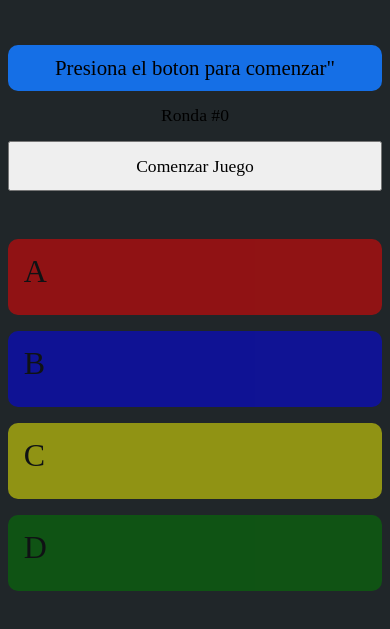
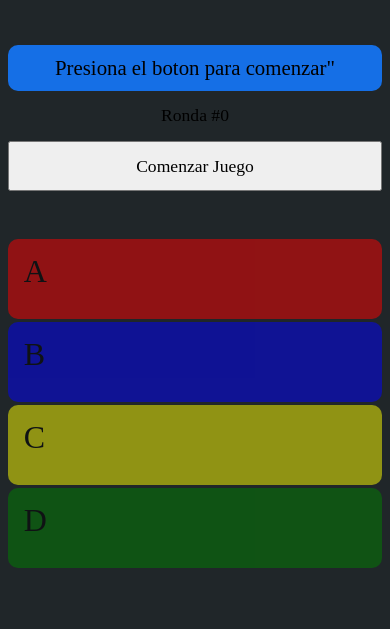
Before and after one commit to Javier104-dev/juego-simon-dice, a plain HTML site: page index.html in a window 390 px wide. Shown: the part 131-760 px from the top of the page. Drawn offline with Linux system fonts and the light colour scheme.

Commit message:
terminada seccion responsiva

```diff
--- a/css/cuerpo-juego/cuadros.css
+++ b/css/cuerpo-juego/cuadros.css
@@ -58,11 +58,12 @@
 
 @media screen and (max-width: 768px){
     .tablero{
+        gap: 0.2rem;
         grid-template-columns: 100%;
         grid-template-areas:  "cuadro1"
                               "cuadro2"
                               "cuadro3"
                               "cuadro4";
-        grid-template-rows: repeat(4, 25%)
+        grid-template-rows: repeat(4, 80px)
     }
 }
```
